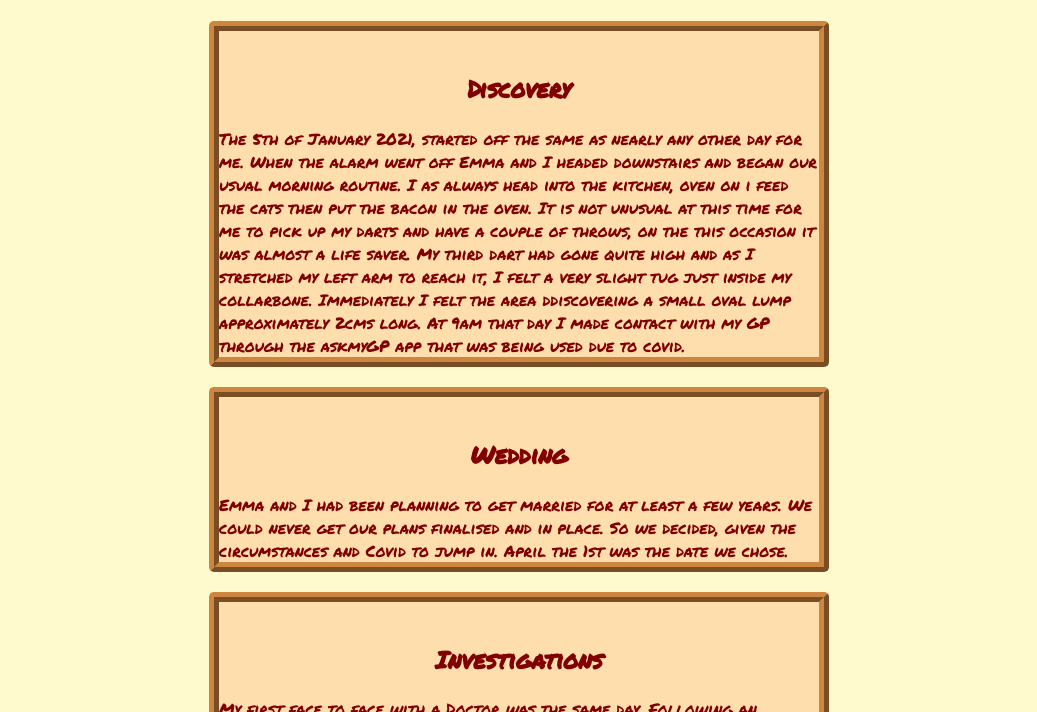
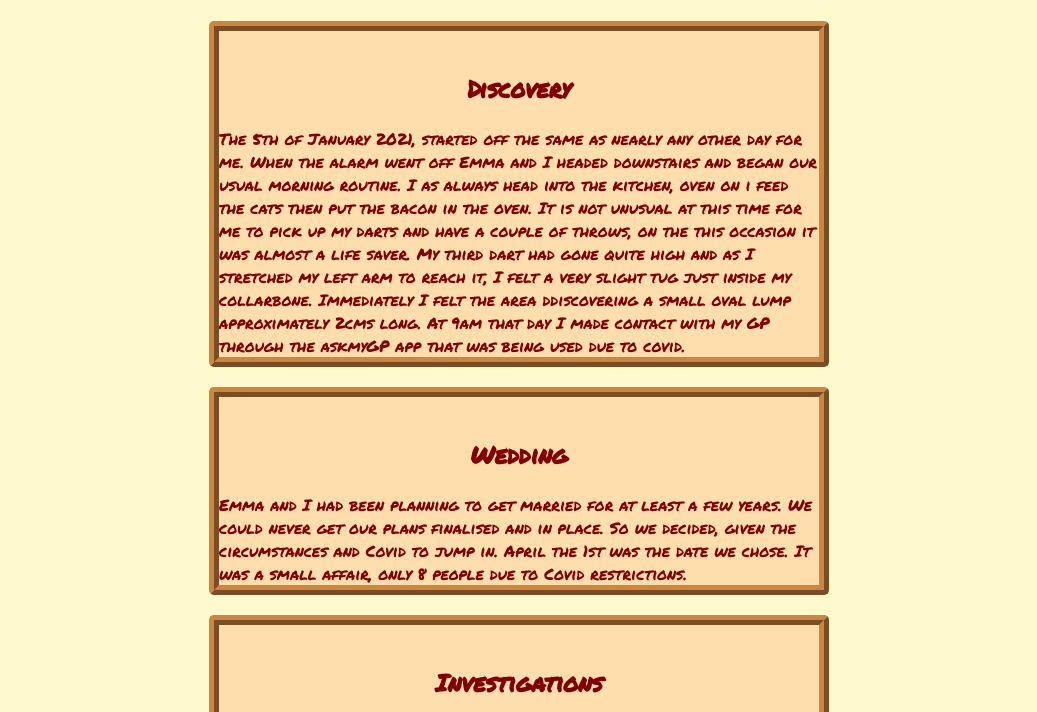
Before and after one commit to angus-galbraith/angus-galbraith.github.io, a plain HTML site: page index.html in a window 1280 px wide. Shown: the part 88-800 px from the top of the page, without its empty margins (121-1158 px from the left). Drawn offline with Linux system fonts and the light colour scheme.

Commit message:
slight edit

```diff
--- a/index.html
+++ b/index.html
@@ -51,7 +51,8 @@
         <div>
             <h2 style='text-align: center;'>Wedding</h2>
             Emma and I had been planning to get married for at least a few years. We could never get our plans finalised and in place. So we decided,
-            given the circumstances and Covid to jump in. April the 1st was the date we chose.
+            given the circumstances and Covid to jump in. April the 1st was the date we chose. It was a small affair, only 8 people
+            due to Covid restrictions.
 
         </div>
 
```
